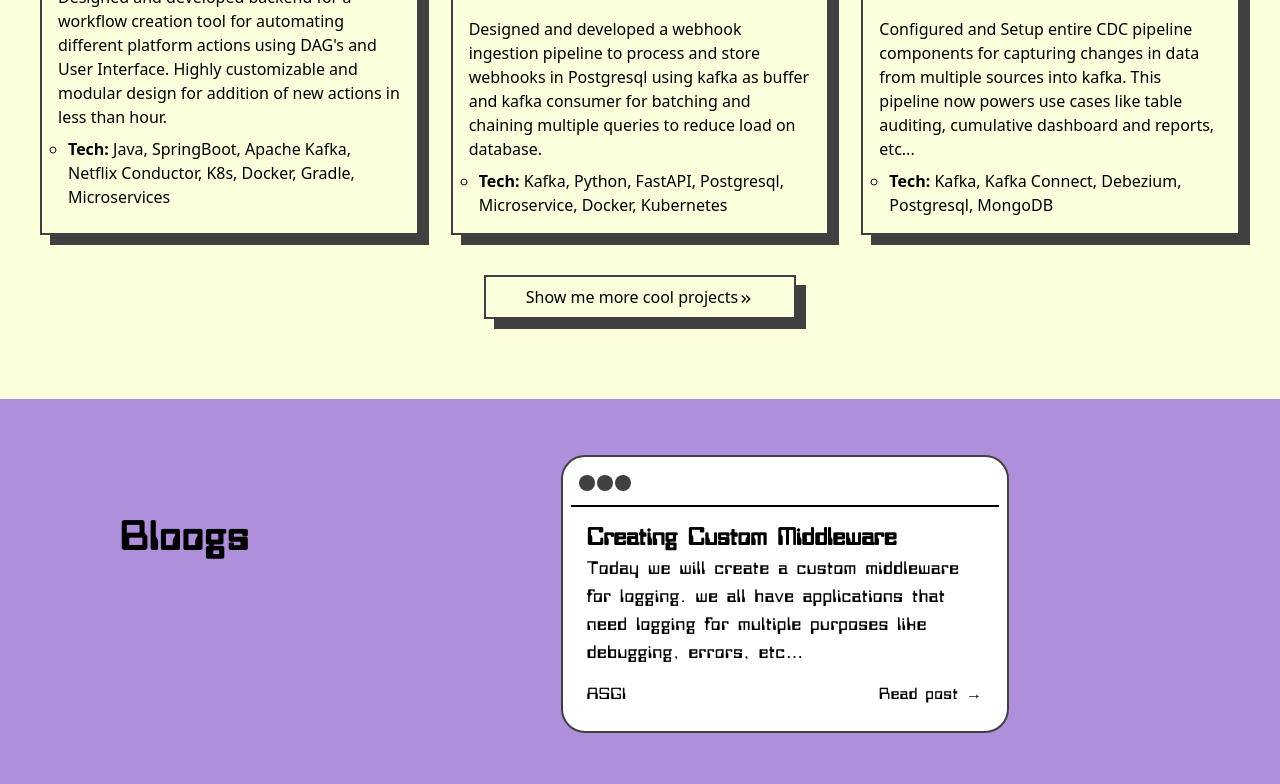
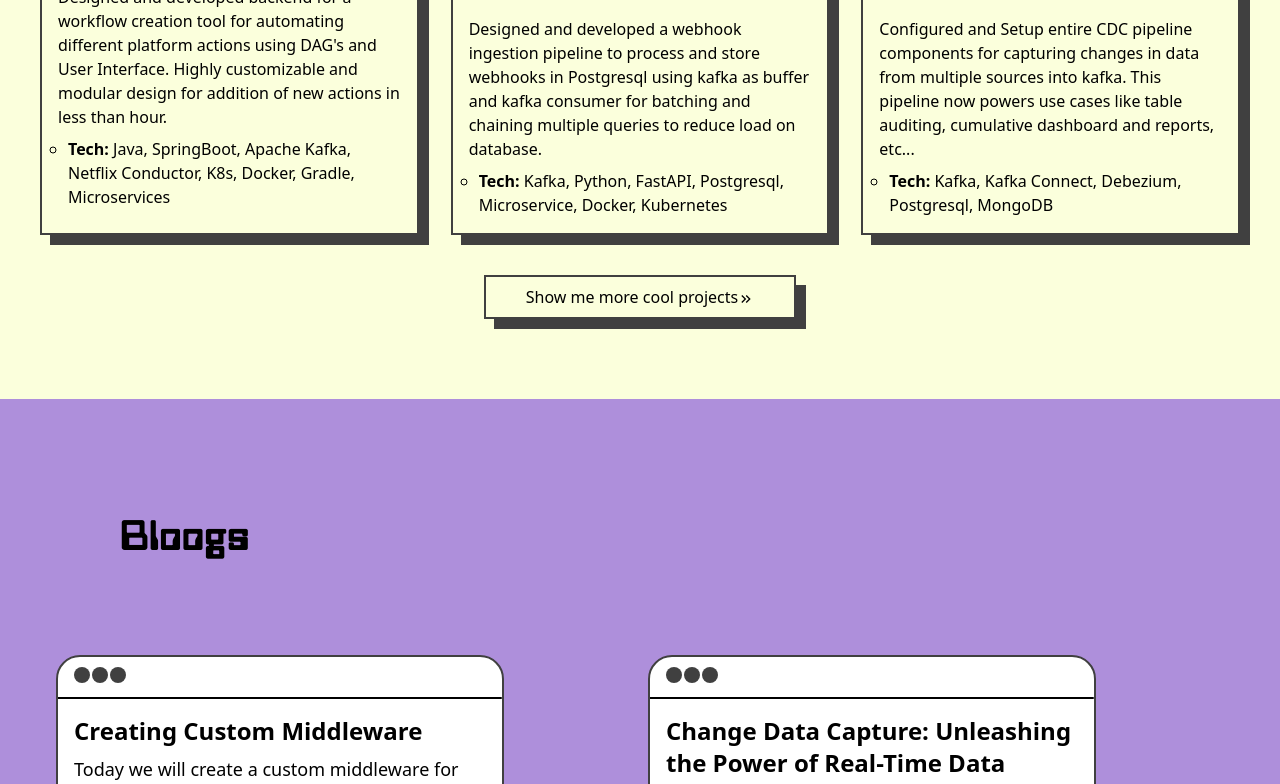
Before and after one commit to sunil-kumarr/sunil-kumarr.git.io, a React (Vite) app: page / in a window 1280 px wide. Shown: the part 2000-2784 px from the top of the page. Built offline with nearby package versions, Linux system fonts and the light colour scheme.

Commit message:
add new blog

```diff
--- a/src/components/BlogCard.jsx
+++ b/src/components/BlogCard.jsx
@@ -1,14 +1,34 @@
 import React from "react";
+import Draggable from "react-draggable";
 
-const BlogCard = () => (
-  <div className="blogbox shadowbox">
-    <div className=" h-4 "></div>
-    <div>
-      <span> 24 Novemember</span>
-      <div className="h-1 w-1 border-black"></div>
-    </div>
-    <p> Hellow here</p>
+const Dots = () => (
+  <div className="px-4 py-2">
+    <span class="dot"></span>
+    <span class="dot"></span>
+    <span class="dot"></span>
   </div>
 );
 
+const BlogCard = ({ title, content, link, tags }) => (
+  <Draggable>
+    <div className=" border border-2 border-[#404040] bg-white rounded-3xl min-w-min max-w-md bottom-200 hover:cursor-grab">
+      <Dots />
+
+      <div className="bg-black h-0.5 rounded-r-sm" />
+      <div className="p-4">
+        <h1 className="text-lg lg:text-2xl font-bold">{title}</h1>
+        <p className="text-sm lg:text-lg pt-2 ">{content}</p>
+        <div className="flex justify-between mt-4 as">
+          <span>{tags}</span>
+          {link && (
+            <a href={link} target="_blank" className="clickLink">
+              Read post →
+            </a>
+          )}
+        </div>
+      </div>
+    </div>
+  </Draggable>
+);
+
 export default BlogCard;
--- a/src/components/BrowserCard.jsx
+++ /dev/null
@@ -1,29 +0,0 @@
-import React from "react";
-import Draggable from "react-draggable";
-
-const BrowserCard = ({ title, content, link, tags }) => (
-  <Draggable>
-    <div className=" border border-2 border-[#404040] bg-white p-2 rounded-3xl min-w-min max-w-md bottom-200">
-      <div className="m-2">
-        <span class="dot"></span>
-        <span class="dot"></span>
-        <span class="dot"></span>
-      </div>
-      <div className="border border-black "></div>
-      <div className="p-4 relative customFont">
-        <h1 className="text-lg lg:text-2xl font-bold">{title}</h1>
-        <p className="text-sm lg:text-lg">{content}</p>
-        <div className="flex justify-between mt-4">
-          <span>{tags}</span>
-          {link && (
-            <a href={link} target="_blank" className="hover:underline">
-              Read post →
-            </a>
-          )}
-        </div>
-      </div>
-    </div>
-  </Draggable>
-);
-
-export default BrowserCard;
--- a/src/index.css
+++ b/src/index.css
@@ -100,6 +100,30 @@ h1 {
   animation: bouncer 800ms ease-in reverse infinite;
 }
 
+a {
+  text-decoration: none;
+  color: #18272f;
+  font-weight: 700;
+  position: relative;
+}
+
+.clickLink::before {
+  content: "";
+  background-color: hsla(196, 61%, 58%, 0.75);
+  position: absolute;
+  left: 0;
+  bottom: 3px;
+  width: 100%;
+  height: 8px;
+  z-index: -1;
+  transition: all 0.3s ease-in-out;
+}
+
+.clickLink:hover::before {
+  bottom: 0;
+  height: 100%;
+}
+
 /* The typing effect */
 @keyframes typing {
   from {
--- a/src/pages/home/sections/BlogSection.jsx
+++ b/src/pages/home/sections/BlogSection.jsx
@@ -1,17 +1,25 @@
 import React from "react";
-import BrowserCard from "../../../components/BrowserCard";
+import BlogCard from "../../../components/BlogCard";
 
 const BlogSection = () => (
   <section>
-    <div className="flex flex-col justify-center align-center p-10 bg-[#ae8fdb] max-h-fit lg:flex-row lg:justify-between">
+    <div className="flex flex-col justify-center align-center p-10 bg-[#ae8fdb] max-h-fit  lg:justify-between">
       <h1 className="customFont m-10 lg:m-20 "> Bloogs </h1>
-      <div className="grid grid-cols-1 grid-rows-1 grid-flow-row lg:relative p-4">
-        <BrowserCard
+      <div className="grid grid-cols-1 grid-rows-2 grid-flow-col lg:grid-flow-row lg:grid-cols-2 lg:grid-rows-1 gap-4 m-4">
+        <BlogCard
           title="Creating Custom Middleware"
           content="Today we will create a custom middleware for logging. we all have applications that need logging for multiple purposes like debugging, errors, etc…"
-          tags="ASGI"
+          tags="ASGI | FastAPI"
           link={
             "https://medium.com/@sunindus.sk/creating-custom-middleware-6b7ec5a8edd4"
+          }
+        />
+        <BlogCard
+          title="Change Data Capture: Unleashing the Power of Real-Time Data Integration"
+          content="Change Data Capture, commonly referred to as CDC, is a method for capturing and delivering individual data changes in real-time."
+          tags="CDC | Kafka"
+          link={
+            "https://sunil-kumarr.medium.com/change-data-capture-unleashing-the-power-of-real-time-data-integration-a0c7ad400be6"
           }
         />
       </div>
```
